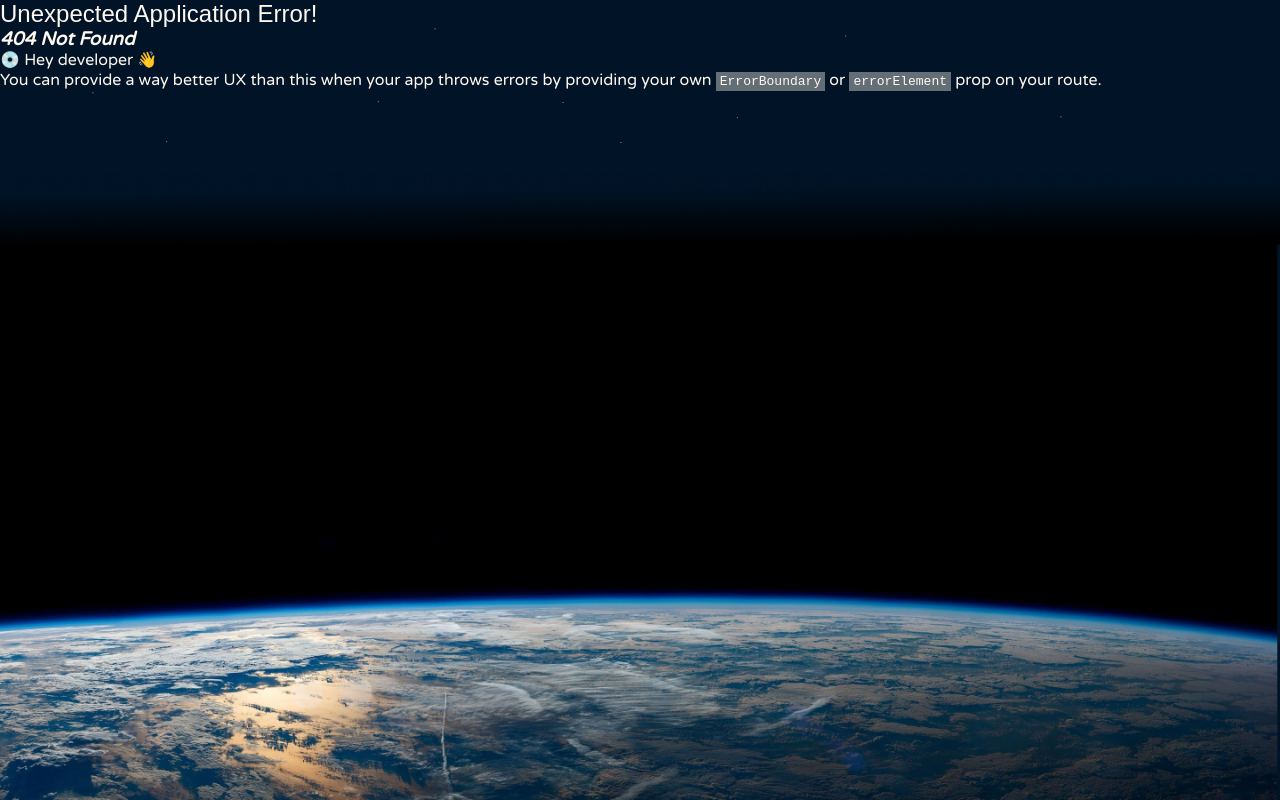
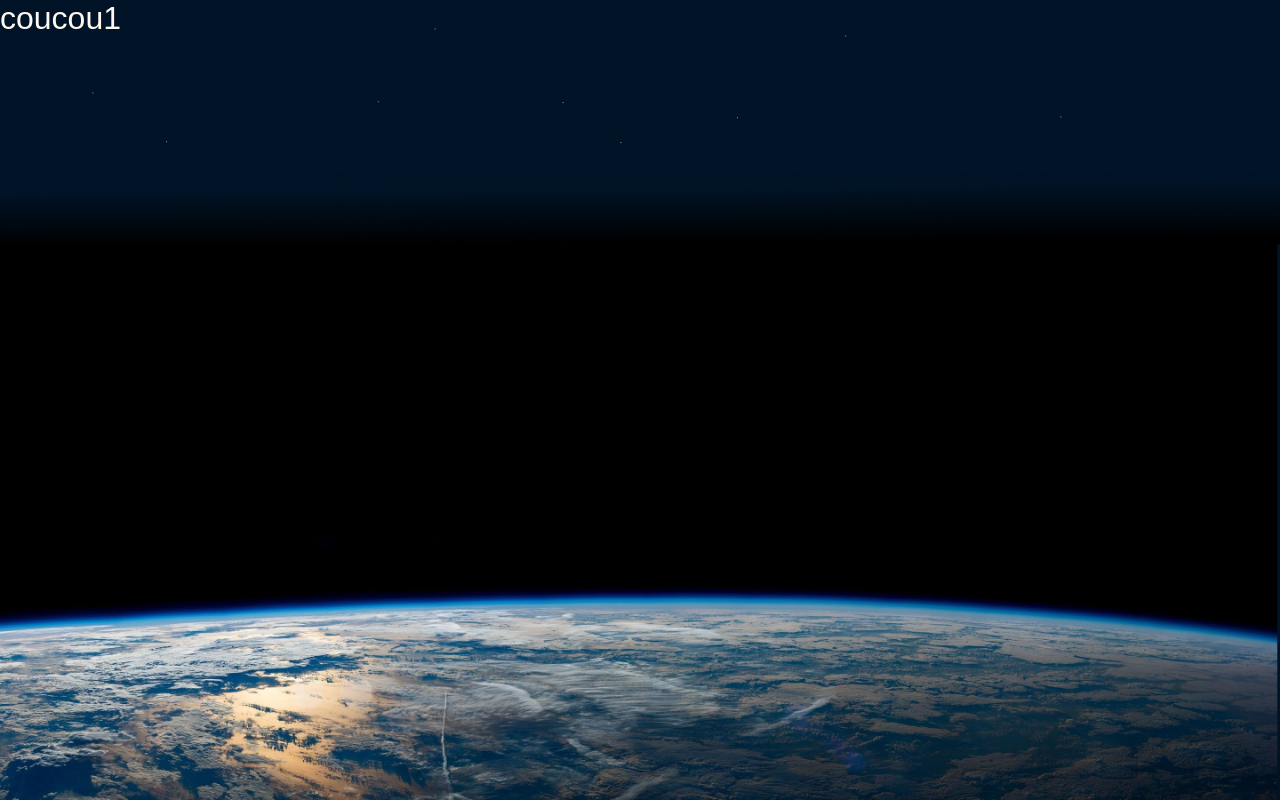
Before and after one commit to WildCodeSchool-2024-02/JS-bdx-0224-P2-projet_nebula, a React (Vite) app in the folder client/: page /ourDestinations in a window 1280 px wide. Before the commit this address had no page. Built offline with nearby package versions, Linux system fonts and the light colour scheme; a web font is replaced by a local one.

Commit message:
regular commit

```diff
--- a/client/src/main.jsx
+++ b/client/src/main.jsx
@@ -7,7 +7,7 @@ import App from "./App"
 
 import Home from "./pages/Home";
 import Planet from "./pages/Planet";
-
+import OurDestinations from "./pages/OurDestinations";
 
 const router = createBrowserRouter([
   {
@@ -21,6 +21,10 @@ const router = createBrowserRouter([
         path : "/planet",
         element: <Planet/>
       },
+      {
+        path:"/ourDestinations",
+        element:<OurDestinations/>
+      }
     ],
   },
 ]);
--- /dev/null
+++ b/client/src/pages/OurDestinations.jsx
@@ -0,0 +1,4 @@
+function OurDestinations () {
+    return <h1>coucou1</h1>
+}
+export default OurDestinations;
```
Also changed, not shown: client/src/pages/Booking.jsx (added), client/src/pages/TrafficInfo.jsx (added), client/src/pages/YourTrip.jsx (added).
